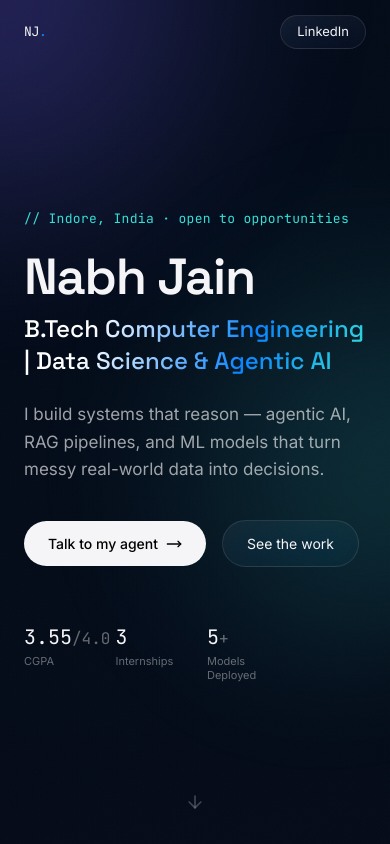
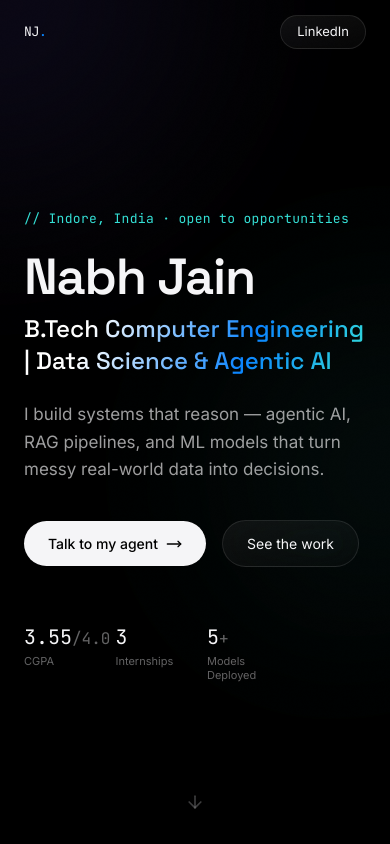
Before and after one commit to NabhJain/Agentic-Portfolio, a Next.js app: page / in a window 390 px wide. Shown: the top 844 px of the page. Built offline with nearby package versions, Linux system fonts and the light colour scheme.

Commit message:
fix: pure black bg, consistent across mobile and desktop

```diff
--- a/app/globals.css
+++ b/app/globals.css
@@ -8,11 +8,6 @@ html {
 
 body {
   background-color: #000000;
-  background-image:
-    radial-gradient(circle at 18% 0%, rgba(10, 132, 255, 0.08), transparent 38%),
-    radial-gradient(circle at 85% 18%, rgba(123, 97, 255, 0.06), transparent 42%),
-    radial-gradient(circle at 50% 100%, rgba(52, 224, 214, 0.04), transparent 45%);
-  background-attachment: scroll;
   color: #f5f5f7;
   overflow-x: hidden;
 }
--- a/components/Hero.tsx
+++ b/components/Hero.tsx
@@ -11,8 +11,8 @@ export function Hero() {
       id="top"
       className="relative min-h-[100vh] flex flex-col justify-center overflow-hidden pt-28 pb-16"
     >
-      <div className="absolute -top-40 -left-40 w-[520px] h-[520px] bg-orb rounded-full blur-3xl opacity-60 animate-floatY" />
-      <div className="absolute top-40 -right-40 w-[520px] h-[520px] bg-orb2 rounded-full blur-3xl opacity-50 animate-floatY" />
+      <div className="absolute -top-40 -left-40 w-[520px] h-[520px] bg-orb rounded-full blur-3xl opacity-20 animate-floatY" />
+      <div className="absolute top-40 -right-40 w-[520px] h-[520px] bg-orb2 rounded-full blur-3xl opacity-15 animate-floatY" />
 
       <div className="max-w-6xl w-full mx-auto px-6 md:px-10 relative z-10">
         <motion.p
```
